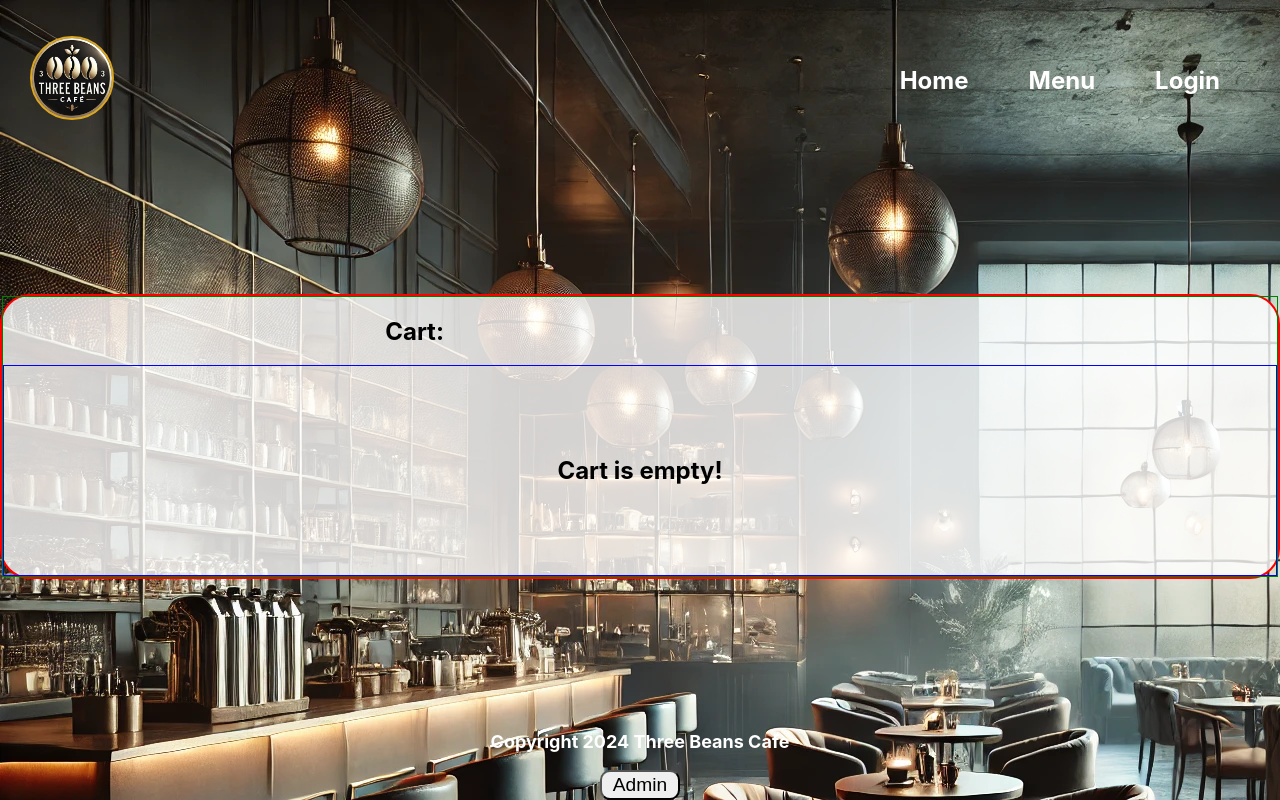
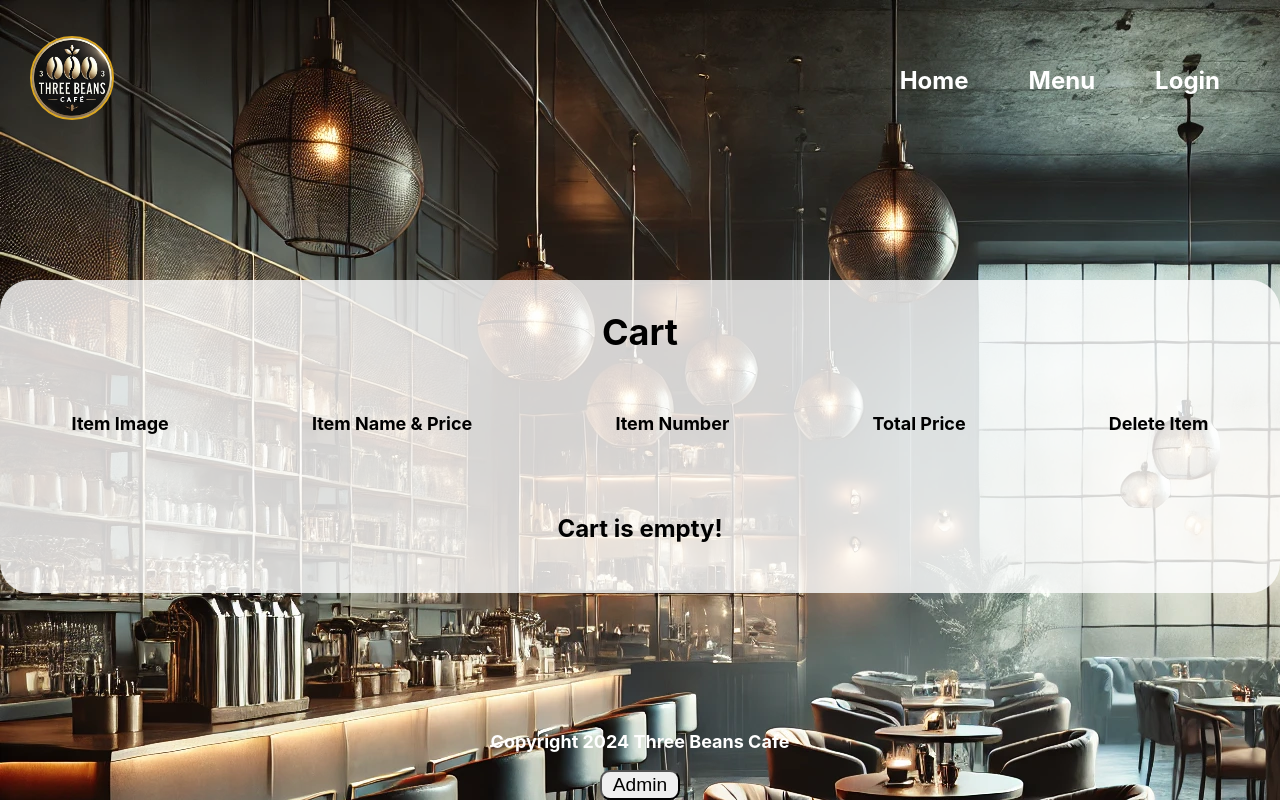
Before and after one commit to Three-Beans-App/client, a React (Create React App) app: page /cart in a window 1280 px wide. Built offline with nearby package versions, Linux system fonts and the light colour scheme.

Commit message:
feat:implemet cart page

```diff
--- a/src/components/Cart.jsx
+++ b/src/components/Cart.jsx
@@ -15,18 +15,25 @@ function Cart() {
     <div id="cart-main-container">
         <div id="cart-sub-container">
             <div className="cart-header">
-                <h2>Cart:</h2>
+                <h2>Cart</h2>
+            </div>
+            <div className="header-content">
+                <lable className="item-lable">Item Image </lable>
+                <lable className="item-lable">Item Name & Price</lable>
+                <lable className="item-lable">Item Number</lable>
+                <lable className="item-lable">Total Price</lable>
+                <lable className="item-lable">Delete Item</lable>
             </div>
             <div id="items-container">
                 { cartItems.length === 0 && (
                     <span className="empty-text"> Cart is empty!</span>
                 )}
-                { cartItems.map((item) => (
+                {   cartItems.map((item) => (
                     <div className="cart-items" key={item.item.name}>
                         <img className="image"src={item.item.image} alt={item.item.name} />
                         <div className="item-detail">
-                            <h3>{item.item.name}</h3>
-                            <span className="item-price">$ {item.item.price * item.count}</span>
+                            <lable className="item-name">{item.item.name}</lable>
+                            <lable className="item-price">$ {item.item.price}</lable>
                         </div>
                         <select className="count" value={item.count}
                             onChange={(event) => {
@@ -46,6 +53,7 @@ function Cart() {
                             );
                         })}
                         </select>
+                        <span className="item-total-price">$ {item.item.price * item.count}</span>
                         <IconButton aria-label="close" className="remove-button" onClick={()=>handleRemoveItem(item.item.name)}>
                             <DeleteIcon />
                         </IconButton>
--- a/src/components/MenuItem.jsx
+++ b/src/components/MenuItem.jsx
@@ -1,15 +1,16 @@
 import "../styles/components/MenuItem.css";
 import AddShoppingCartIcon from '@mui/icons-material/AddShoppingCart';
 import Star from "./Star";
-import { useCartData  } from "../contexts/cartContext";
+// import { useCartData  } from "../contexts/cartContext";
 
 export default function MenuItem({ name, price, description, image, onStarClick, onAddToCart, onOpenItemDetail }){
 
-    const { notice } = useCartData()
+    // const { notice } = useCartData()
 
     return (
+        <div id="menuItem-main-container">
+            {/* {notice && <div className="add-cart-notice">{notice}</div>} */}
             <div id="menuItemContainer" onClick={onOpenItemDetail}>
-            {notice && <div className="add-cart-notice">{notice}</div>}
                 <div id="itemImage">
                     <img src={image} alt="Description" />
                 </div>
@@ -28,6 +29,7 @@ export default function MenuItem({ name, price, description, image, onStarClick,
                         </div>
                     </div>
                 </div>
+            </div>
 
         </div>
     )
--- a/src/contexts/cartContext.jsx
+++ b/src/contexts/cartContext.jsx
@@ -39,12 +39,12 @@ export default function CartProvider({children}){
     // function for add item to cart
     const handleAddToCart = (item) => {
         // check item whether already exists in the cart
-        const checkItem = cartItems.find(cartItem=>(cartItem.name === item.name))
+        const checkItem = cartItems.find(cartItem=>(cartItem.item.name === item.name))
         // if item exists, count + 1
         if (checkItem){
           //map to the cart item list.
           setCartItems(cartItems.map(cartItem => {
-              if (cartItem.name === item.name){
+              if (cartItem.item.name === item.name){
                   return {
                       ...cartItem,
                       count: cartItem.count + 1
--- a/src/pages/MenuPage.jsx
+++ b/src/pages/MenuPage.jsx
@@ -541,7 +541,7 @@ export default function MenuPage(){
                 <MenuSideBar categories={categories} onSelectedCategory={setSelectedCategory}/>
                 )}
             </div>
-            {notice && <div className="add-cart-notice">{notice}</div>}
+
             <div id="itemBox">
                 <div id="titleAndSearchBox">
                     <div className="title">{selectedCategory.name}</div>
@@ -562,7 +562,7 @@ export default function MenuPage(){
                         </button>
                     </div>
                 </div>
-
+                {notice && <div className="add-cart-notice">{notice}</div>}
                 <div className="items" >
                     {selectedMenuItems.map((item) => (
                         <div>
--- a/src/styles/components/Cart.css
+++ b/src/styles/components/Cart.css
@@ -1,6 +1,6 @@
 #cart-main-container{
     background-color: rgb(255, 255, 255, 0.8);
-    border: 2px solid red;
+    /* border: 2px solid red; */
     color: black;
     display: flex;
     flex-direction: column;
@@ -10,46 +10,82 @@
 
     #cart-sub-container{
 
-        border: 1px solid green;
+        /* border: 1px solid green; */
         display: flex;
         flex-direction: column;
 
         .cart-header{
             display: flex;
-            padding-left: 30%;
+            /* border: 2px solid black;   */
+            justify-content: center;
+            font-size:x-large;
         }
 
+        .header-content{
+            display: flex;
+            justify-content:space-around;
+            /* margin: 40px 0 0 0; */
+            .item-lable{
+
+                padding: 30px;
+                font-size: large;
+                font-weight: bold;
+
+            }
+        }
+        .cart-content div, .cart-item div {
+            flex: 1;
+            text-align: center;
+          }
         #items-container{
             display: flex;
             flex-direction: column;
             justify-content: center;
             height: 100%;
-        border: 1px solid blue;
-        padding: 50px;
+            /* border: 1px solid red; */
 
             .empty-text{
                 font-weight: bold;
                 font-size: x-large;
-            padding: 40px;
+                padding: 50px;
                 margin: auto;
             }
 
             .cart-items{
                 display: flex;
-            margin: 30px;
-            justify-content: space-between;
+                margin: 10px 0;
+                /* border: 1px solid red; */
+                justify-content:space-around;
                 overflow-y: scroll;
+                align-items: center;
+                .image{
+                    width: 50px;
+                    height: 50px;
+                    border: 1px solid green;
+                    border-radius: 10px;
+                }
+            }
+            .item-detail{
+                display: flex;
+                flex-direction: column;
 
-            .image{
-                width: 80px;
-                height: 80px;
+                .item-name{
+                    font-weight: bold;
                 }
+
+            }
+            .remove-button{
+                height: 50px;
+                width: 50px;
             }
             .checkout-bnt{
                 align-self:center;
                 margin: 60px 0;
                 border-radius: 10px;
+
             }
         }
+
+
     }
 }
--- a/src/styles/components/Popup.css
+++ b/src/styles/components/Popup.css
@@ -6,6 +6,7 @@
     width: 600px;
     display: flex;
     flex-direction: column;
+
 
 }
 
--- a/src/styles/pages/MenuPage.css
+++ b/src/styles/pages/MenuPage.css
@@ -59,7 +59,14 @@
                 }
             }
         }
-
+        .add-cart-notice{
+            position: fixed;
+            border: 1px solid red;
+            padding: 5px;
+            background-color:aquamarine;
+            border-radius: 10px;
+            z-index: 1000;
+        }
         .items{
             margin-left: 20px;
             display: flex;
```
Lines whose indentation alone changed are shown as unchanged.
